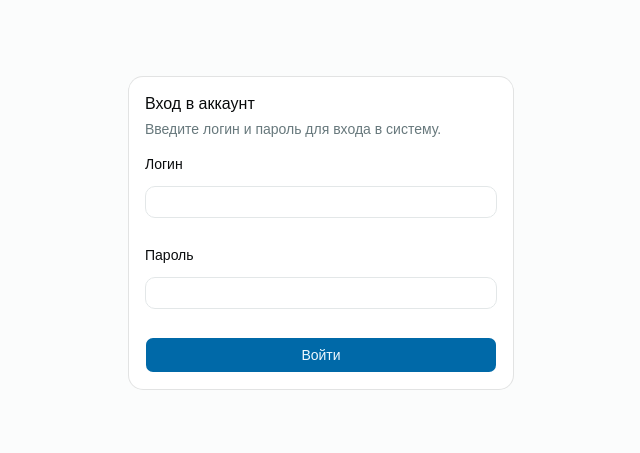
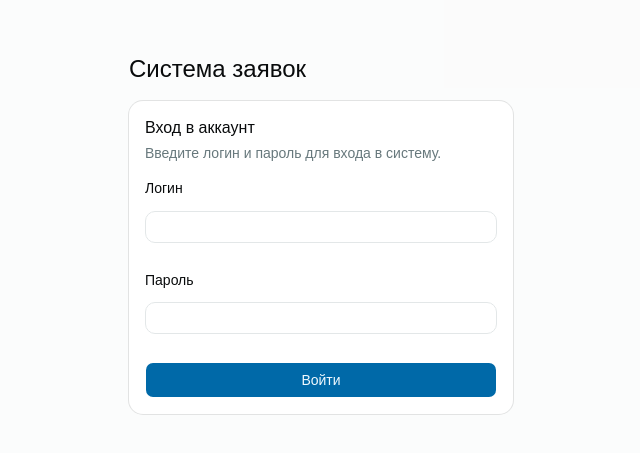
Before and after one commit to sebryk/modules, a React (Vite) app in the folder frontend/: page /login in a window 1280 px wide. Shown: the part 167-620 px from the top of the page, without its empty margins (319-959 px from the left). Built offline with nearby package versions, Linux system fonts and the light colour scheme.

Commit message:
fix login page title

```diff
--- a/frontend/src/features/auth/sign-in/ui/sign-in-form.tsx
+++ b/frontend/src/features/auth/sign-in/ui/sign-in-form.tsx
@@ -37,11 +37,11 @@ const SignInForm = ({ className }: SignInFormProps) => {
    const navigate = useNavigate()
    const location = useLocation()
    const state = location.state as RedirectState | null
-   const [auth, setAuth] = useState({
+   const [userAuth, setUserAuth] = useState({
       login: "",
       password: "",
    })
-   const { login, password } = auth
+   const { login, password } = userAuth
    const [errorMessage, setErrorMessage] = useState<string | null>(null)
 
    const handleSubmit: NonNullable<ComponentProps<"form">["onSubmit"]> = (
@@ -86,11 +86,11 @@ const SignInForm = ({ className }: SignInFormProps) => {
                               id={input.name}
                               type={input.type}
                               value={
-                                 auth[input.name as keyof typeof auth] || ""
+                                 userAuth[input.name as keyof typeof userAuth] || ""
                               }
                               onChange={(e) => {
                                  const value = e.target.value
-                                 setAuth((prev) => ({
+                                 setUserAuth((prev) => ({
                                     ...prev,
                                     [input.name]: value,
                                  }))
--- a/frontend/src/pages/login/ui/login.tsx
+++ b/frontend/src/pages/login/ui/login.tsx
@@ -2,7 +2,8 @@ import { SignInForm } from "@/features/auth/sign-in"
 
 const LoginPage = () => {
    return (
-      <div className="flex min-h-screen items-center justify-center bg-muted/30 px-4 py-10">
+      <div className="flex min-h-screen items-center flex-col justify-center bg-muted/30 gap-4 px-4 py-10">
+         <h1 className="font-heading leading-snug font-medium text-2xl self-start max-w-sm w-full mx-auto">Система заявок</h1>
          <div className="w-full max-w-sm">
             <SignInForm />
          </div>
--- a/frontend/src/shared/data/login-page.json
+++ b/frontend/src/shared/data/login-page.json
@@ -1,4 +1,5 @@
 {
+   "title": "Система управления заявками",
    "form": {
       "title": "Вход в аккаунт",
       "subtitle": "Введите логин и пароль для входа в систему.",
```
